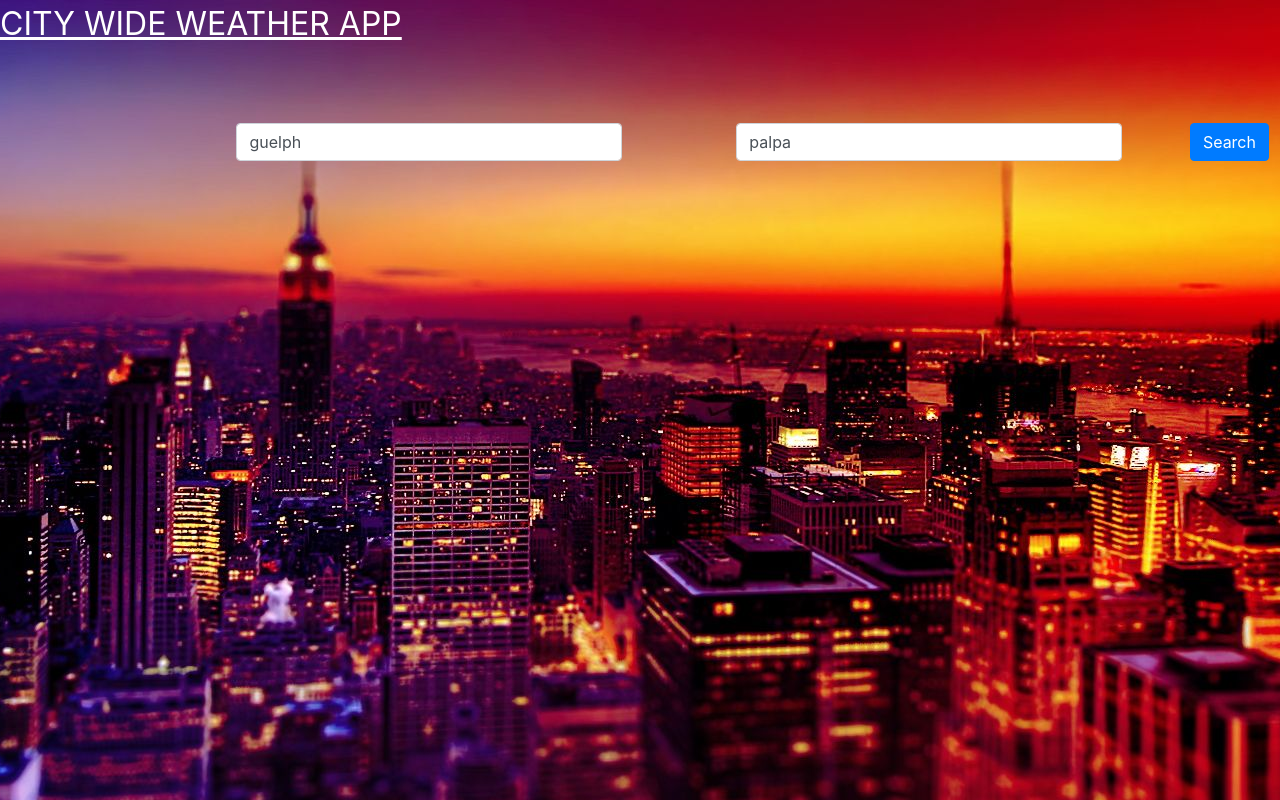
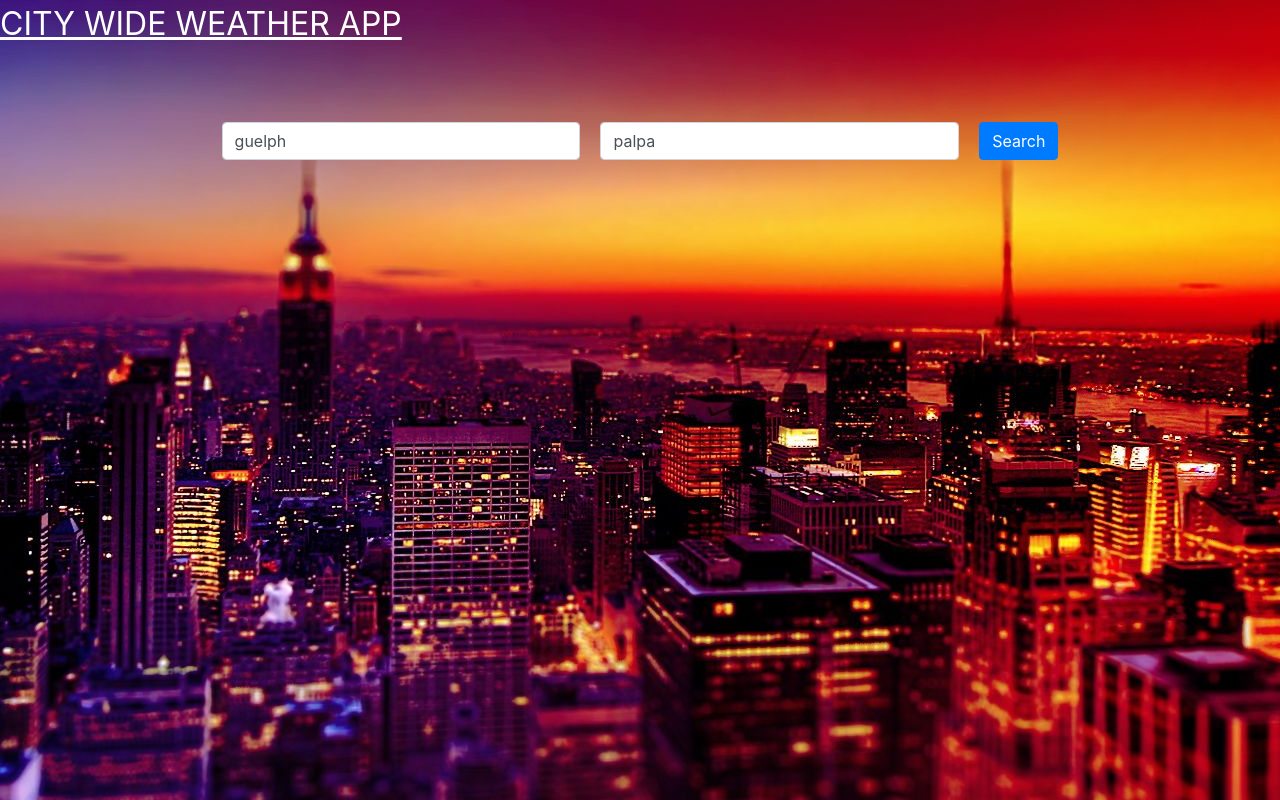
Before and after one commit to maftab5/citywide-weatherapp, a React (Create React App) app: page / in a window 1280 px wide. Built offline with nearby package versions, Linux system fonts and the light colour scheme; no server answers.

Commit message:
"update: css changed for searchbox"

```diff
--- a/src/css/main.css
+++ b/src/css/main.css
@@ -29,8 +29,9 @@ header{
     /* flex-wrap: wrap; */
     justify-content: center;
     text-align: center;
+    max-width: 80%;
+    margin: auto;
 }
-
 .card {
     display: flex;
     flex-direction: column !important;
--- a/src/css/responsive.css
+++ b/src/css/responsive.css
@@ -20,11 +20,11 @@ header{
     .form-control{
         flex-direction: column !important;
         max-width: 80% !important;
-        margin: 1% auto;
+        margin: 1%;
     }
     .btn-primary {
         max-width: 80% !important;
-        margin: 1% 10%;
+        margin: 1%;
     }
 
 }
@@ -38,8 +38,6 @@ header{
     }
     .flex-container{
         flex-direction: column !important;
-        max-width: 80% !important;
-        margin: auto;
     }
 
     .flex-input {
@@ -51,11 +49,11 @@ header{
     .form-control{
         flex-direction: column !important;
         max-width: 80% !important;
-        margin: 1% auto;
+        margin: 1%;
     }
     .btn-primary {
         max-width: 80% !important;
-        margin: 1% 10%;
+        margin: 1%;
     }
 }
 
@@ -68,7 +66,7 @@ header{
     }
     .flex-input {
         flex-direction: row !important;
-        margin-left:12%;
+
     }
     .card {
         flex-direction: row;
@@ -76,11 +74,11 @@ header{
     .form-control{
         flex-direction: column !important;
         max-width: 40% !important;
-        margin: 1% auto;
+        margin: 1%;
     }
     .btn-primary {
         max-width: 80% !important;
-        margin: 1% 10%;
+        margin: 1%;
     }
 }
 
@@ -93,7 +91,6 @@ header{
     }
     .flex-input {
         flex-direction: row !important;
-        margin-left: 10%;
     }
     .card {
         flex-direction: row;
@@ -106,7 +103,7 @@ header{
     }
     .btn-primary {
 
-        margin: 1% 1%;
+        margin: 1%;
     }
 }
 
@@ -123,7 +120,6 @@ header{
     }
     .flex-input {
         flex-direction: row !important;
-        margin-left: 14%;
     }
     .card {
         flex-direction: row;
@@ -132,10 +128,10 @@ header{
         flex-direction: column !important;
         max-width: 35% !important;
         /* max-width: 40% !important; */
-        margin: 1% auto ;
+        margin: 1%;
     }
     .btn-primary {
 
-        margin: 1% 1%;
+        margin: 1%;
     }
 }
```
